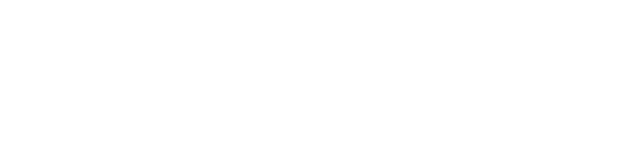
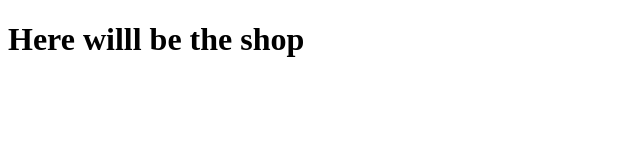
Before and after one commit to outsmartu/web-pro, a plain HTML site: page index.html in a window 1280 px wide. Shown: the whole page, without its empty margins (0-640 px from the left). Drawn offline with Linux system fonts and the light colour scheme.

Commit message:
Added h1

```diff
--- a/index.html
+++ b/index.html
@@ -5,6 +5,7 @@
 	<title>Document</title>
 </head>
 <body>
+	<h1>Here willl be the shop</h1>
 
 </body>
 </html>
```
